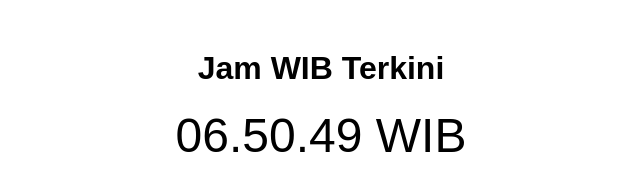
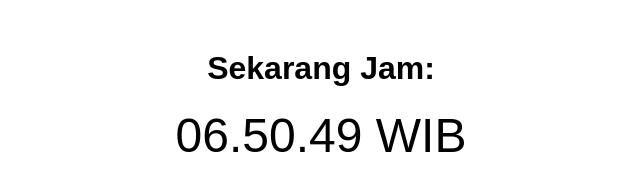
Before and after one commit to FaiqAminuddin/bel, a plain HTML site: page index.html in a window 1280 px wide. Shown: the whole page, without its empty margins (319-959 px from the left). Drawn offline with Linux system fonts and the light colour scheme; no server answers.

Commit message:
Update index.html

```diff
--- a/index.html
+++ b/index.html
@@ -2,14 +2,14 @@
 <html lang="id">
 <head>
   <meta charset="UTF-8">
-  <title>Bel Sekolah Online</title>
+  <title>Bel MTs ITB Online</title>
   <style>
     body { font-family: Arial, sans-serif; text-align: center; margin-top: 50px; }
     #clock { font-size: 48px; margin-bottom: 20px; }
   </style>
 </head>
 <body>
-  <h1>Jam WIB Terkini</h1>
+  <h1>Sekarang Jam:</h1>
   <div id="clock"></div>
   <audio id="bell" controls hidden></audio>
 
```
